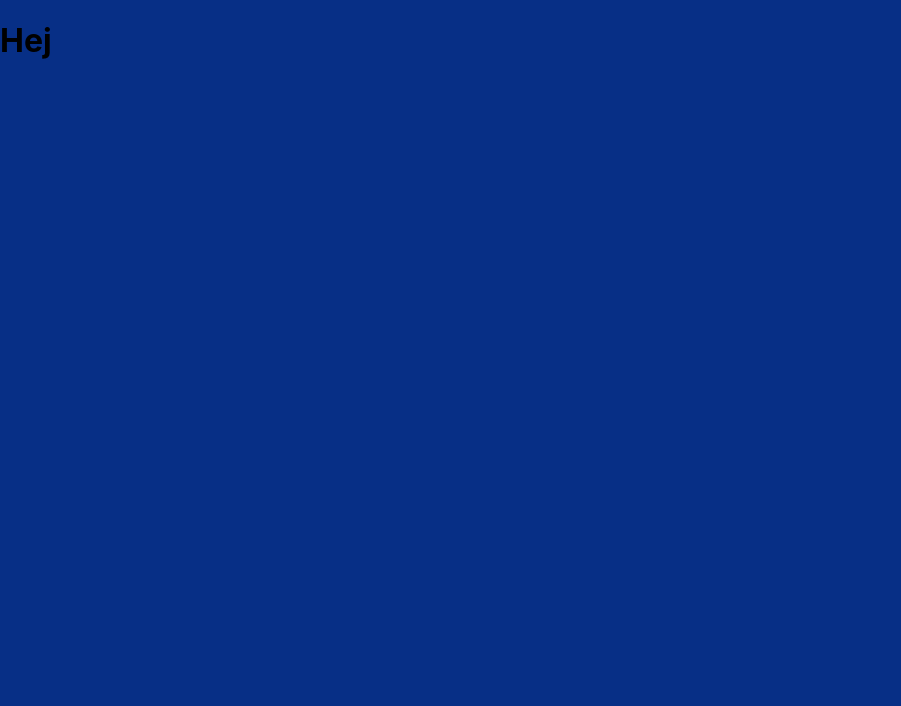
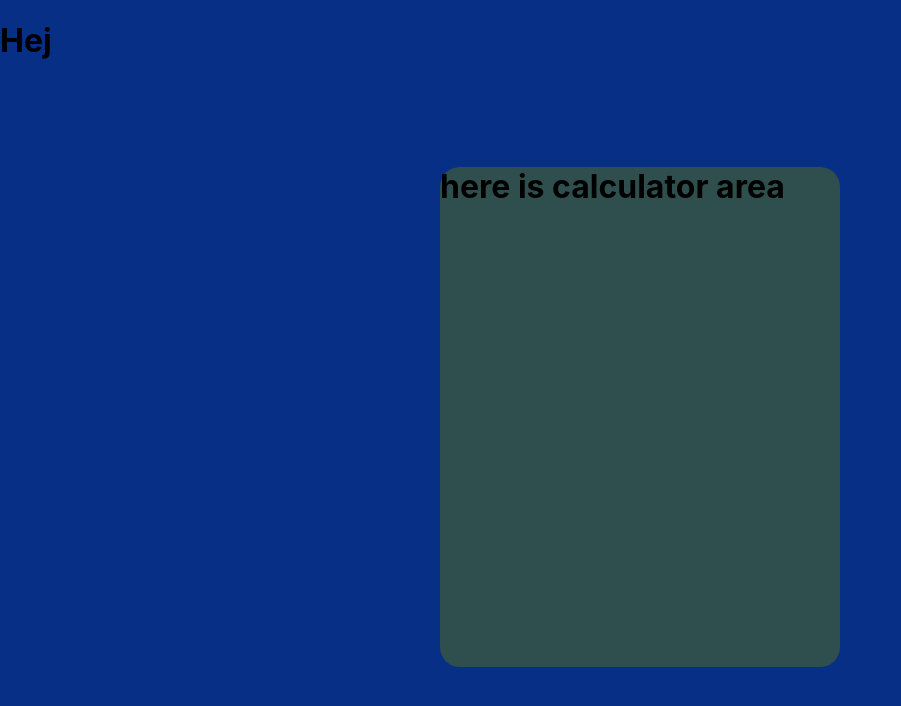
Before and after one commit to celiltat2361/calculator-react, a React (Create React App) app: page / in a window 1280 px wide. Shown: the top 706 px of the page, without its empty margins (0-901 px from the left). Built offline with nearby package versions, Linux system fonts and the light colour scheme.

Commit message:
Create a home component

```diff
--- a/src/App.js
+++ b/src/App.js
@@ -1,7 +1,11 @@
+import Home from './pages/Home'
+
 function App() {
   return (
     <div className="App">
     <h1>Hej</h1>
+    <Home />
+
     </div>
   );
 }
--- /dev/null
+++ b/src/pages/Home.js
@@ -0,0 +1,12 @@
+import style from '../css/Home.module.css';
+function Home () {
+  return (
+    <div className={style.home}>
+      <div className={style.wrapper}>
+        <h1>here is calculator area</h1>
+      </div>
+    </div>
+  )
+}
+
+export default Home;
```
